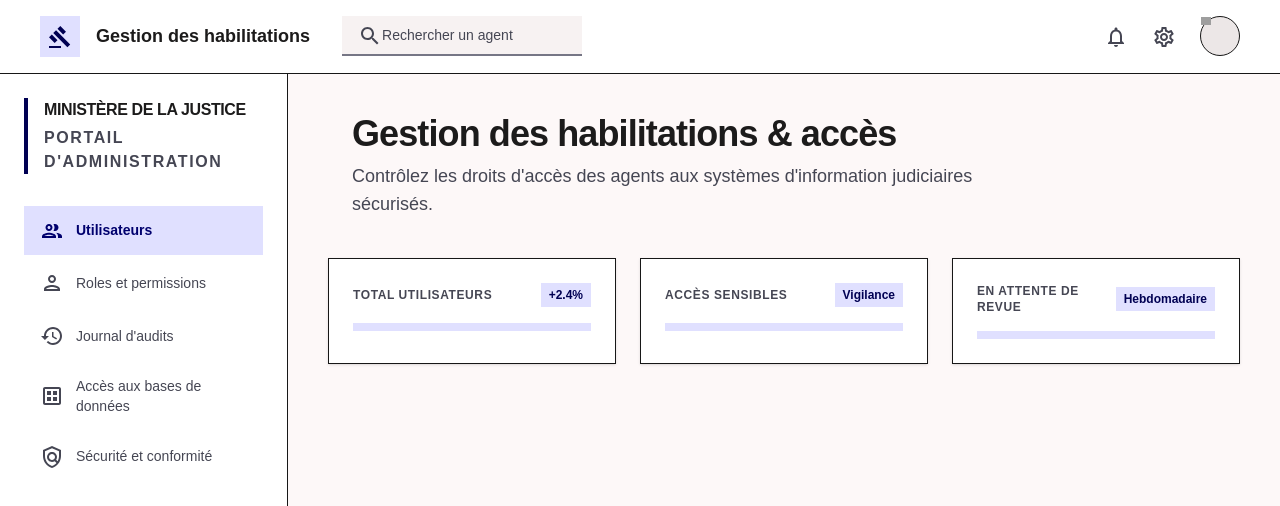
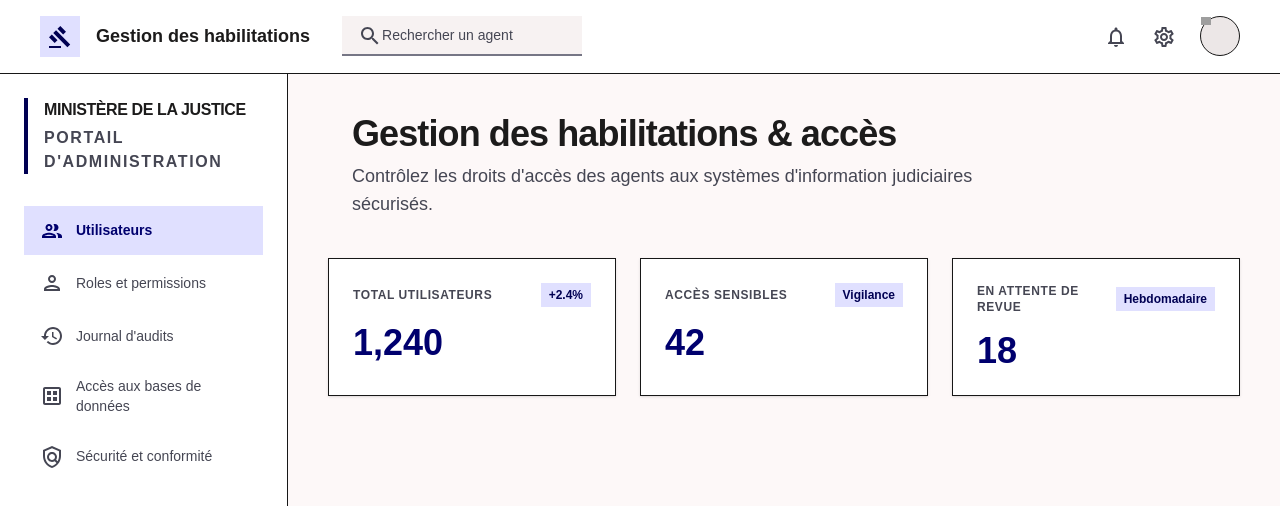
Before and after one commit to ethanpyth/LexVault-front, a Next.js app: page /admin in a window 1280 px wide. Shown: the top 506 px of the page. Built offline with nearby package versions, Linux system fonts and the light colour scheme; grey boxes are pictures that could not be loaded; what @mui/material-nextjs would draw is missing.

Commit message:
ui: user page creation started

```diff
--- a/app/admin/_components/card/stat-card.tsx
+++ b/app/admin/_components/card/stat-card.tsx
@@ -1,4 +1,4 @@
-type StatCardProps = {
+export type StatCardProps = {
   label: string,
   number: string
   hints: string
@@ -13,7 +13,7 @@ export default function StatCard({ statCard }: Readonly<{ statCard: StatCardProp
         </span>
         <span className="text-primary text-xs font-black bg-primary-fixed px-2 py-1">{ statCard.hints }</span>
       </div>
-      <p className="text-primary text-xs font-black bg-primary-fixed px-2 py-1">{ statCard.hint }</p>
+      <p className="text-4xl font-black text-on-primary-fixed">{ statCard.number }</p>
     </div>
   )
 }
--- a/app/admin/_components/stats.tsx
+++ b/app/admin/_components/stats.tsx
@@ -1,6 +1,7 @@
 import StatCard from "./card/stat-card"
+import StatCardProps from "./card/stat-card"
 
-export default function Stat({ stats }: Readonly<{ stats: StatCards[] }>) {
+export default function Stat({ stats }: Readonly<{ stats: StatCardProps[] }>) {
   return (
     <div className="grid grid-cols-1 md:grid-cols-3 gap-6 mb-18">
       {stats.map((stat, index) => (
```
